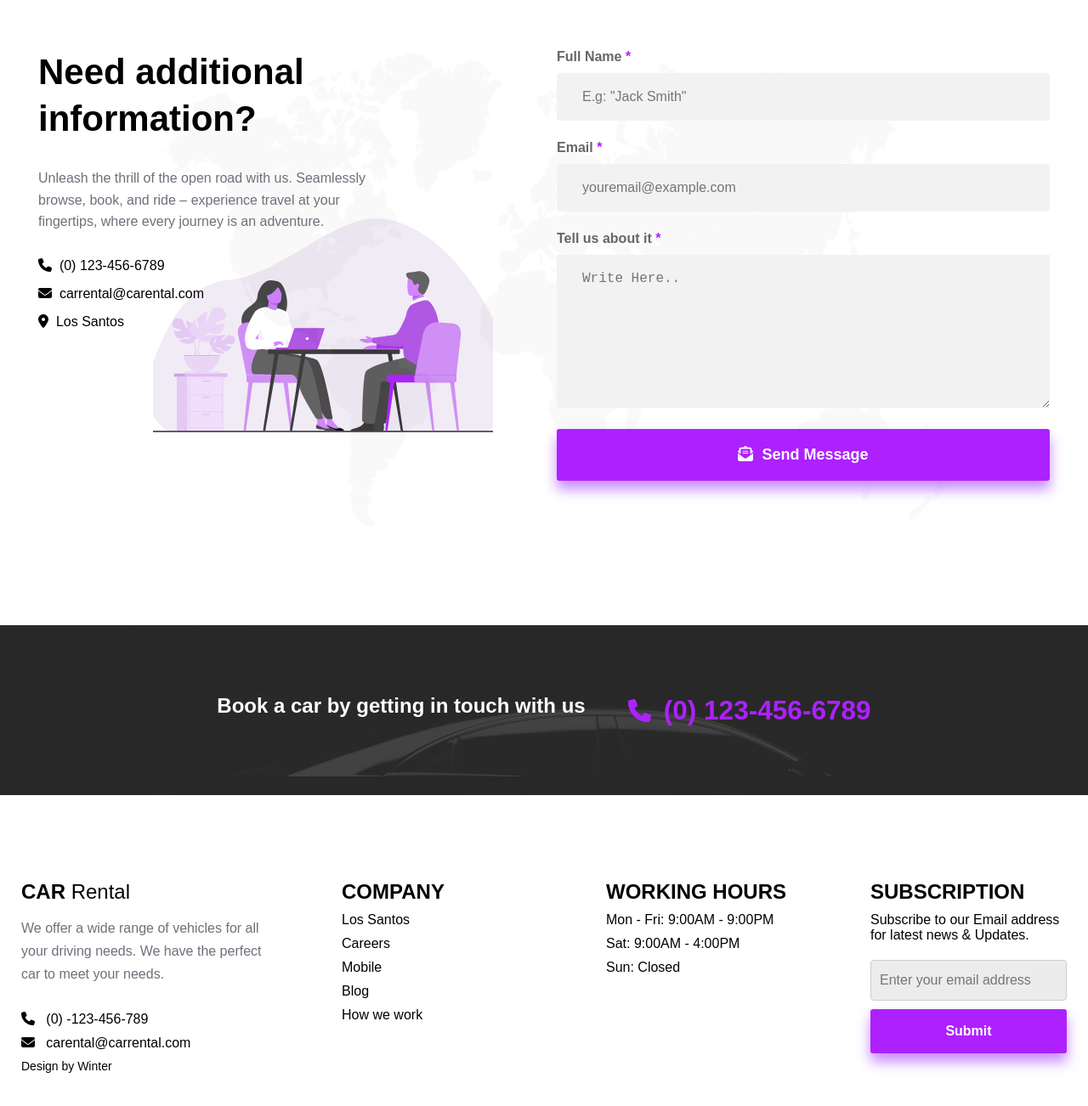
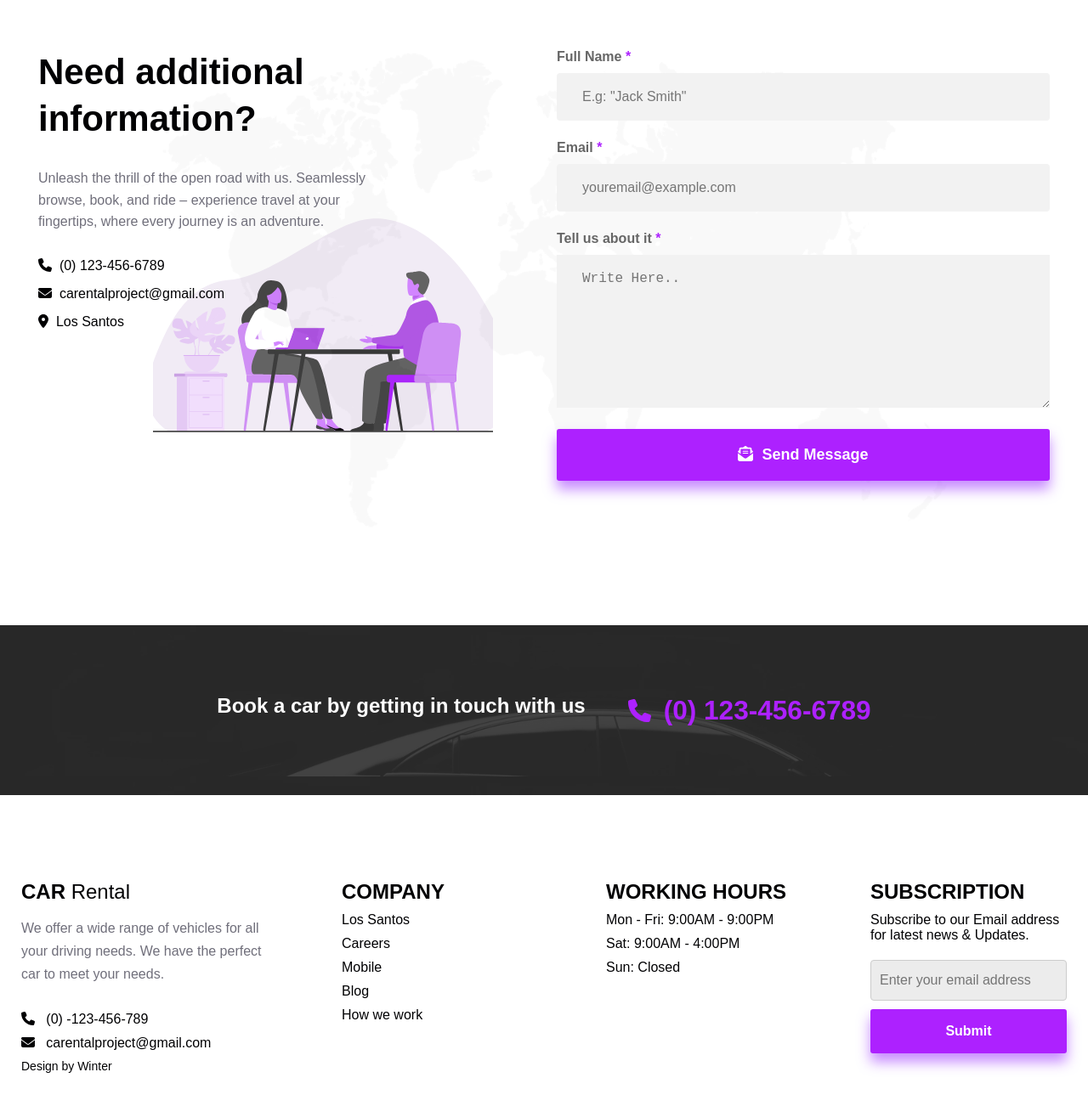
Before and after one commit to vshiradhonkar/car-rental-app, a React (Create React App) app: page /contact in a window 1280 px wide. Shown: the part 452-1754 px from the top of the page at 85% size. Built offline with nearby package versions, Linux system fonts and the light colour scheme; no server answers; the HTML template or start-up script is replaced by a standard one.

Commit message:
updated mail

```diff
--- a/src/components/Footer.jsx
+++ b/src/components/Footer.jsx
@@ -49,7 +49,7 @@ function Footer() {
               <li>
                 <a href="https://mail.google.com/mail/u/0/#inbox?compose=CllgCJTNqbwNXQMpXbQgKsfFPrCvbsdLxwCgmTQCWCqSGrwdNDWPLnvHKNcLfSlzCTncJfRnpwL">
                   <FontAwesomeIcon icon={faEnvelope} /> &nbsp;
-                  carental@carrental.com
+                  carentalproject@gmail.com
                 </a>
               </li>
 
--- a/src/pages/Contact.jsx
+++ b/src/pages/Contact.jsx
@@ -87,7 +87,7 @@ function Contact() {
               </a>
               <a href="/">
                 <FontAwesomeIcon icon={faEnvelope} />
-                &nbsp; carrental@carental.com
+                &nbsp; carentalproject@gmail.com
               </a>
               <a href="/">
                 <FontAwesomeIcon icon={faLocationDot} />
```
Also changed, not shown: 8 other files (tests, documents, lock files or other folders).
